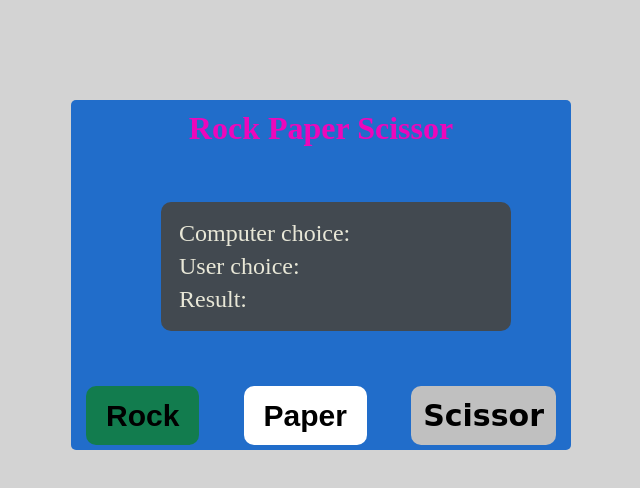
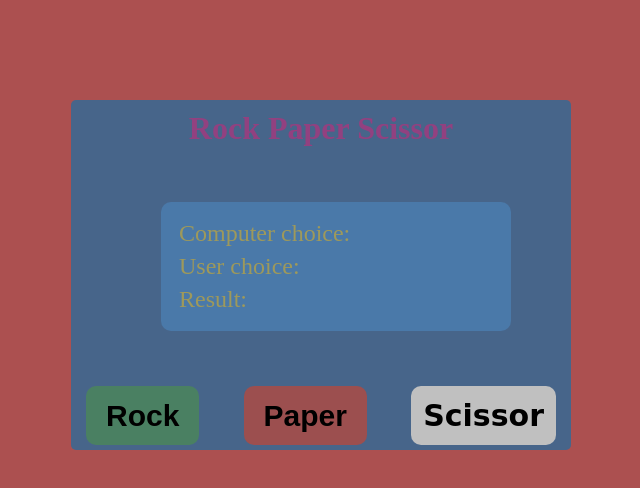
Before and after one commit to kayflyS/newapp, a plain HTML site: page portfolio/rps/index.html in a window 1280 px wide. Shown: the whole page, without its empty margins (319-959 px from the left). Drawn offline with Linux system fonts and the light colour scheme.

Commit message:
color changed in css file

```diff
--- a/portfolio/rps/index.css
+++ b/portfolio/rps/index.css
@@ -4,13 +4,13 @@
     box-sizing: border-box;
 }
 body{
-    background-color:lightgrey;
+    background-color:rgb(172, 80, 80);
 }
 .container{
     height: 350px;
     text-align: center;
     margin: 100px auto;
-    background-color: hsl(213, 72%, 46%);
+    background-color: hsl(213, 32%, 41%);
     width: 500px;
     border-radius:5px;
 }
@@ -19,8 +19,8 @@ h2{
     font-weight: 200;
 }
 .choices{
-    color: rgb(232, 231, 215);
-    background-color: rgb(66, 73, 80);
+    color: rgb(158, 153, 91);
+    background-color: rgb(74, 121, 169);
     width: 70%;
     text-align: start;
     padding: 15px;
@@ -32,7 +32,7 @@ h2{
     border-radius: 8px;
     width: 100%;
     margin-bottom: 45px;
-    color:rgb(237, 7, 187);
+    color:rgb(146, 65, 128);
 
 }
 .btn{
@@ -46,7 +46,7 @@ h2{
 
 
 #rock {
-    background-color: rgba(12, 133, 14, 0.656);
+    background-color: rgba(77, 143, 78, 0.656);
     padding:5px 20px;
     border-radius: 10px;
     font-size: 30px;
@@ -54,7 +54,7 @@ h2{
     border: none;
 }
 #paper{
-    background-color:white;
+    background-color:rgb(156, 79, 79);
     padding:5px 20px;
     border-radius: 10px;
     border: none;
```
